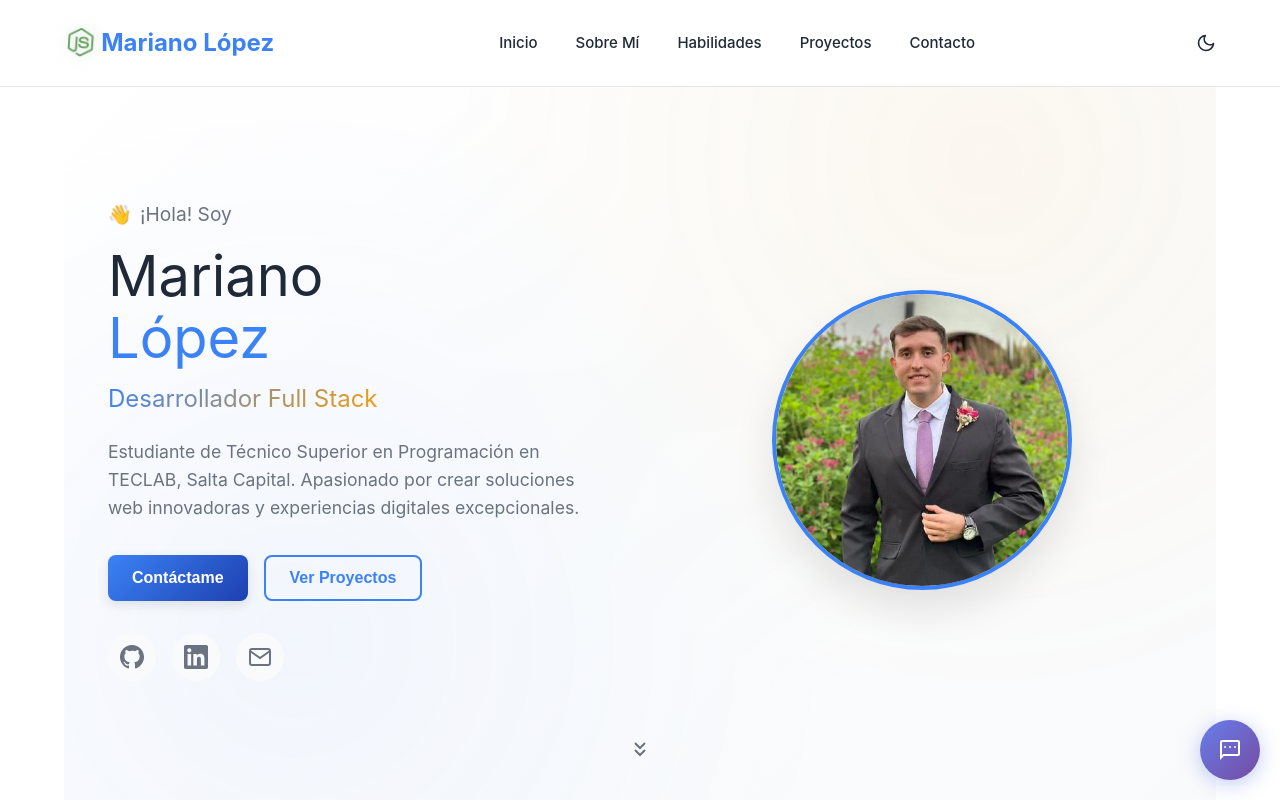
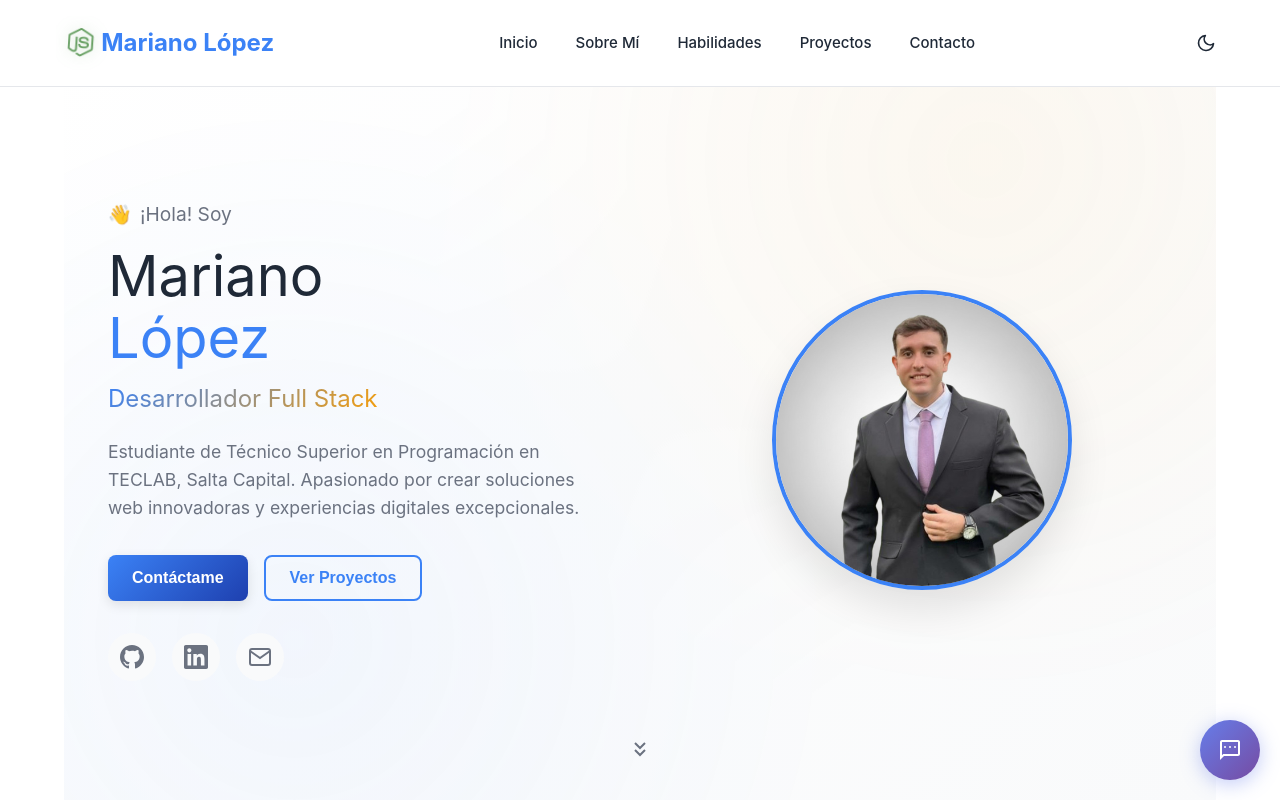
Before and after one commit to Marlo-Byte/Portfolio-Personal, a Vue app: page / in a window 1280 px wide. Shown: the top 800 px of the page. Built offline with nearby package versions, Linux system fonts and the light colour scheme.

Commit message:
feat: se reemplazo una mejor foto formal

```diff
--- a/src/components/HeroSection.vue
+++ b/src/components/HeroSection.vue
@@ -88,7 +88,7 @@ const scrollToProjects = () => {
         <div class="hero-image">
           <div class="image-container">
             <div class="profile-image">
-              <img src="/images/marianotraje.jpg" alt="Mariano López - Full Stack Developer" />
+              <img src="/images/TRAJE_FORMAL.jpg" alt="Mariano López - Full Stack Developer" />
             </div>
           </div>
         </div>
```
Also changed, not shown: public/images/TRAJE_FORMAL.jpg (added), public/images/marianotraje.jpg (deleted).
